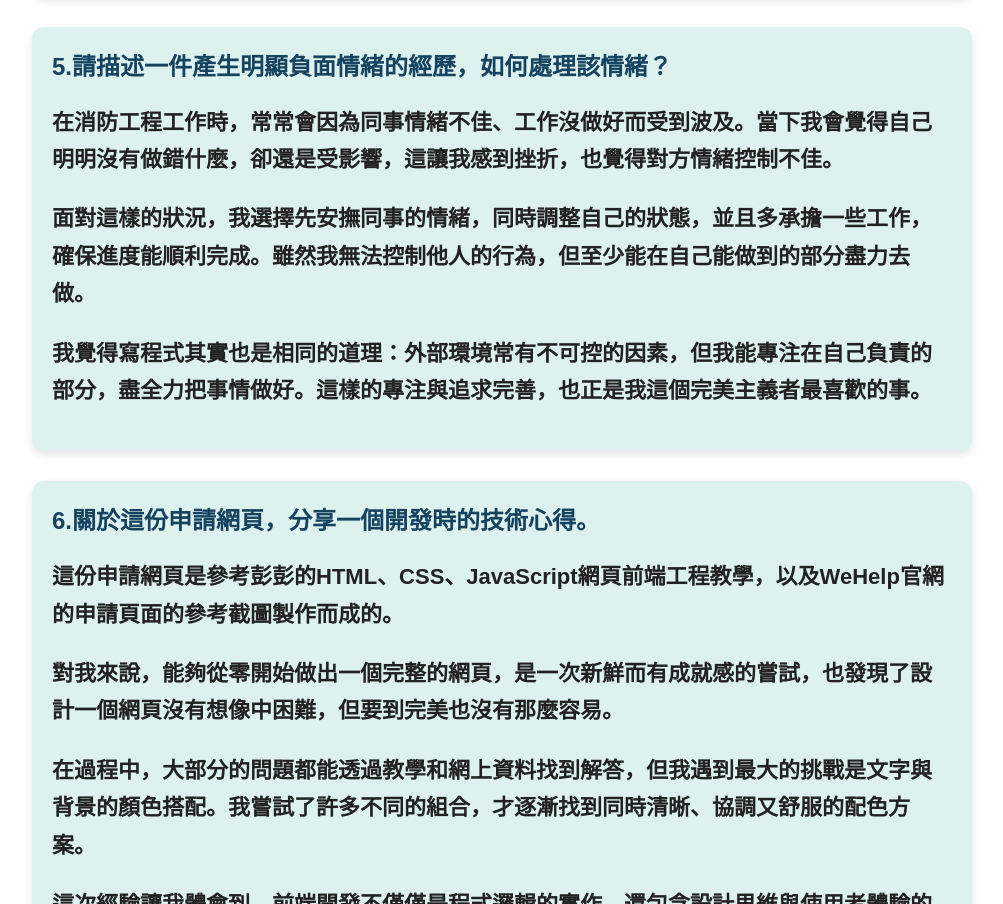
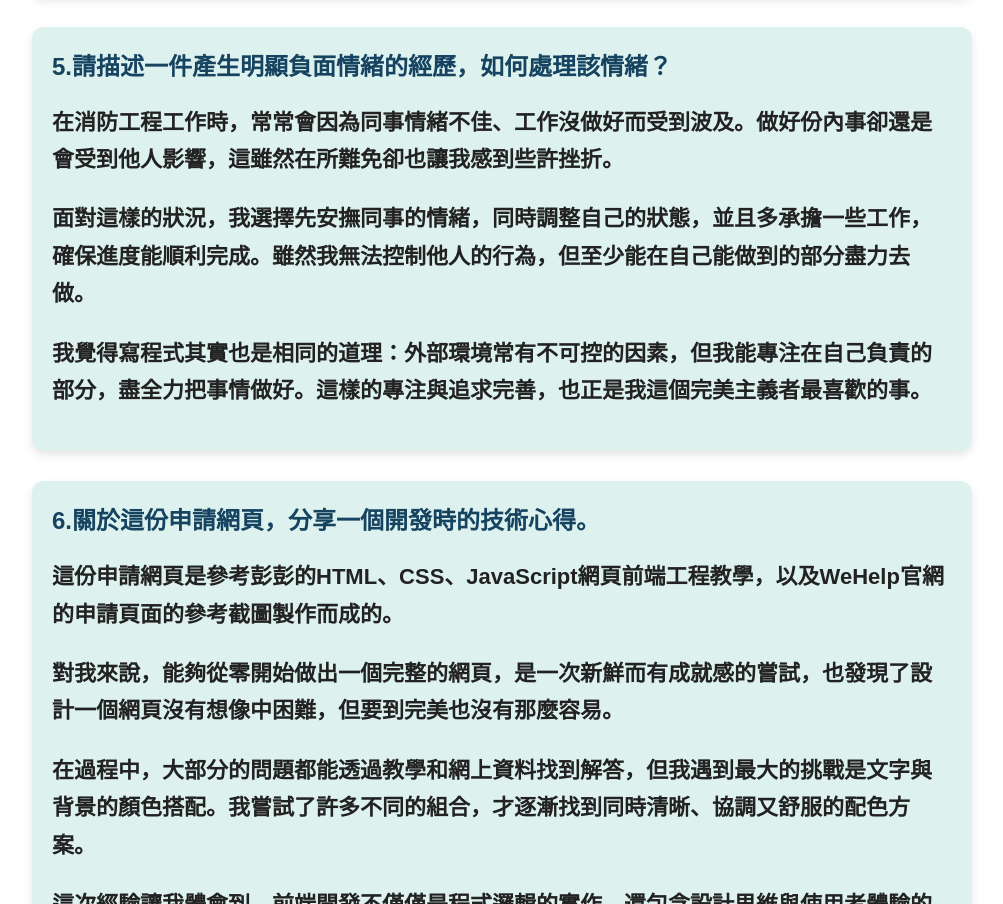
Before and after one commit to heartwar9420/wehelp-application, a plain HTML site: page index.html in a window 1280 px wide. Shown: the part 1863-2767 px from the top of the page, without its empty margins (138-1141 px from the left). Drawn offline with Linux system fonts and the light colour scheme.

Commit message:
Add files via upload

```diff
--- a/index.html
+++ b/index.html
@@ -68,7 +68,7 @@
             <div class="question">5.請描述一件產生明顯負面情緒的經歷，如何處理該情緒？
             <div class="answer">
                 <p>
-                在消防工程工作時，常常會因為同事情緒不佳、工作沒做好而受到波及。當下我會覺得自己明明沒有做錯什麼，卻還是受影響，這讓我感到挫折，也覺得對方情緒控制不佳。
+                在消防工程工作時，常常會因為同事情緒不佳、工作沒做好而受到波及。做好份內事卻還是會受到他人影響，這雖然在所難免卻也讓我感到些許挫折。
                 <p>
                 </p>
                 面對這樣的狀況，我選擇先安撫同事的情緒，同時調整自己的狀態，並且多承擔一些工作，確保進度能順利完成。雖然我無法控制他人的行為，但至少能在自己能做到的部分盡力去做。
```
